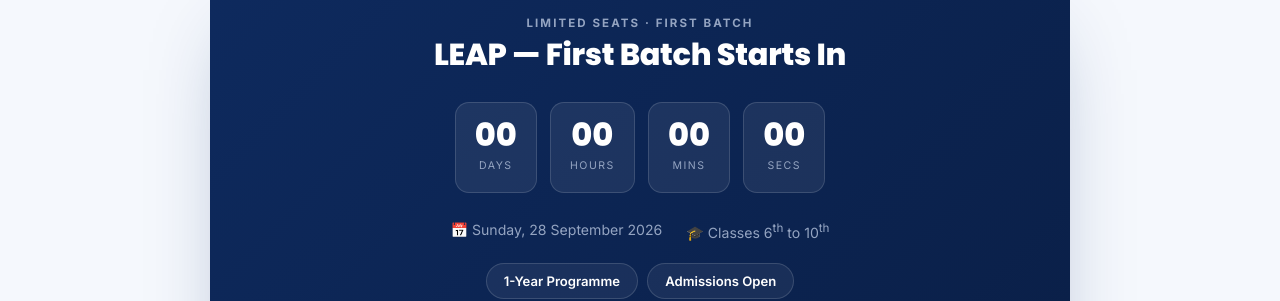
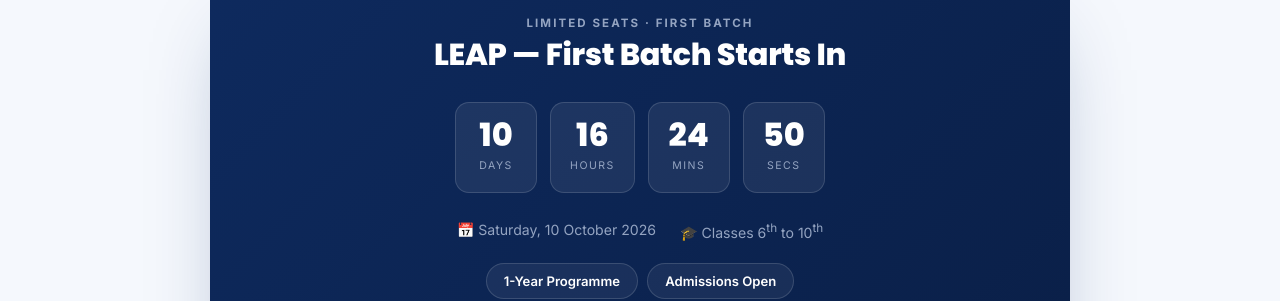
Before and after one commit to mediamileageofficial-png/junior-ias-leap, a website: page index.html in a window 1280 px wide. Shown: the part 7463-7764 px from the top of the page. Drawn offline with Linux system fonts and the light colour scheme.

Commit message:
Move first-batch countdown to 10 Oct 2026, 09:30 IST
Co-Authored-By: Claude Opus 5.5 <noreply@anthropic.com>

```diff
--- a/index.html
+++ b/index.html
@@ -743,7 +743,7 @@
       </div>
 
       <div class="cd-meta">
-        <span>📅 Sunday, 28 September 2026</span>
+        <span>📅 Saturday, 10 October 2026</span>
         <span>🎓 Classes 6<sup>th</sup> to 10<sup>th</sup></span>
       </div>
 
@@ -993,8 +993,8 @@
     revealEls.forEach(function (el) { io.observe(el); });
   }
 
-  /* countdown to the first batch — 28 Sep 2026, 09:30 IST */
-  var target = new Date('2026-09-28T09:30:00+05:30').getTime();
+  /* countdown to the first batch — 10 Oct 2026, 09:30 IST */
+  var target = new Date('2026-10-10T09:30:00+05:30').getTime();
   var cells = {};
   document.querySelectorAll('#countdown [data-cd]').forEach(function (el) { cells[el.getAttribute('data-cd')] = el; });
   var pad = function (n) { return (n < 10 ? '0' : '') + n; };
```
